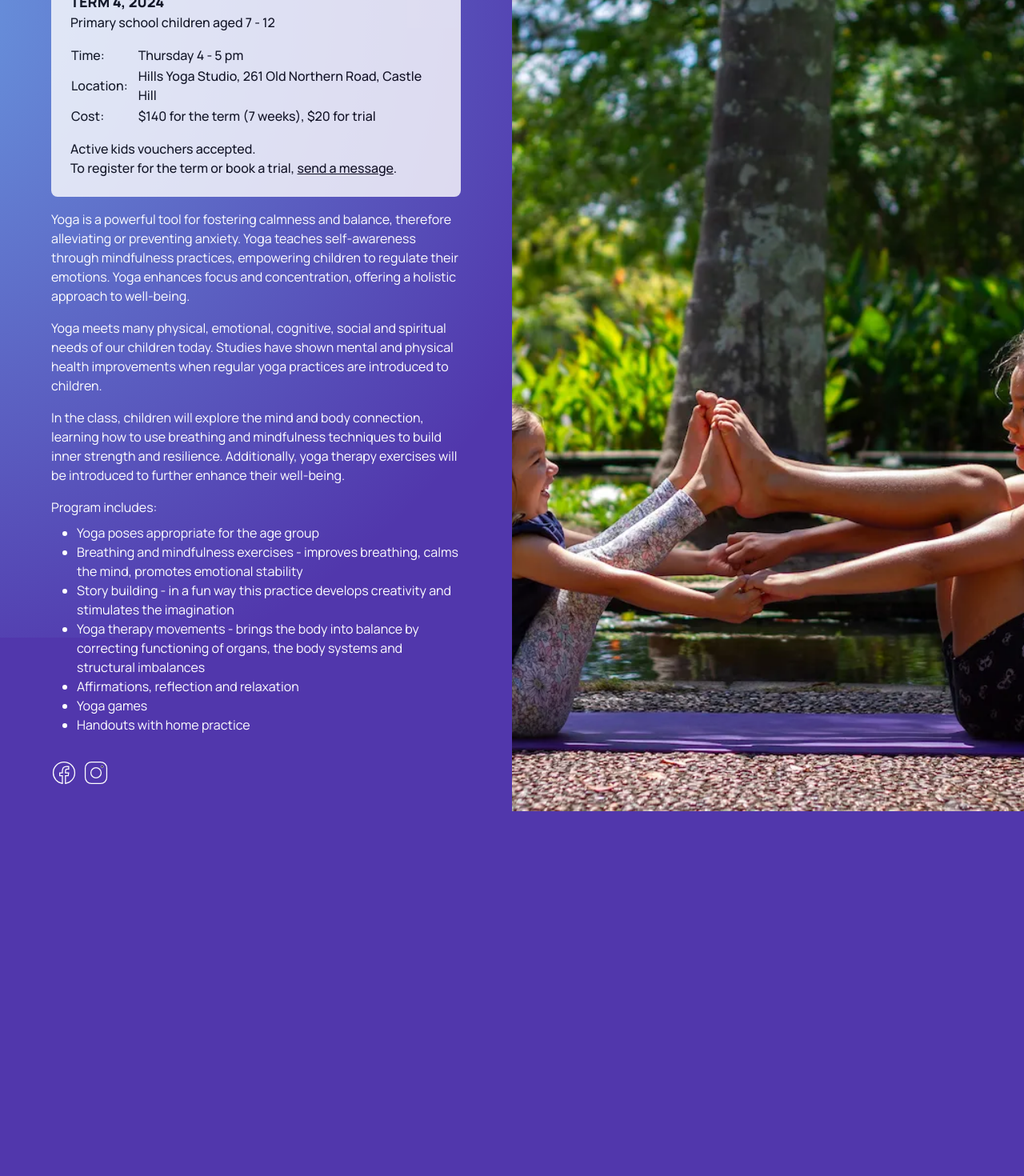
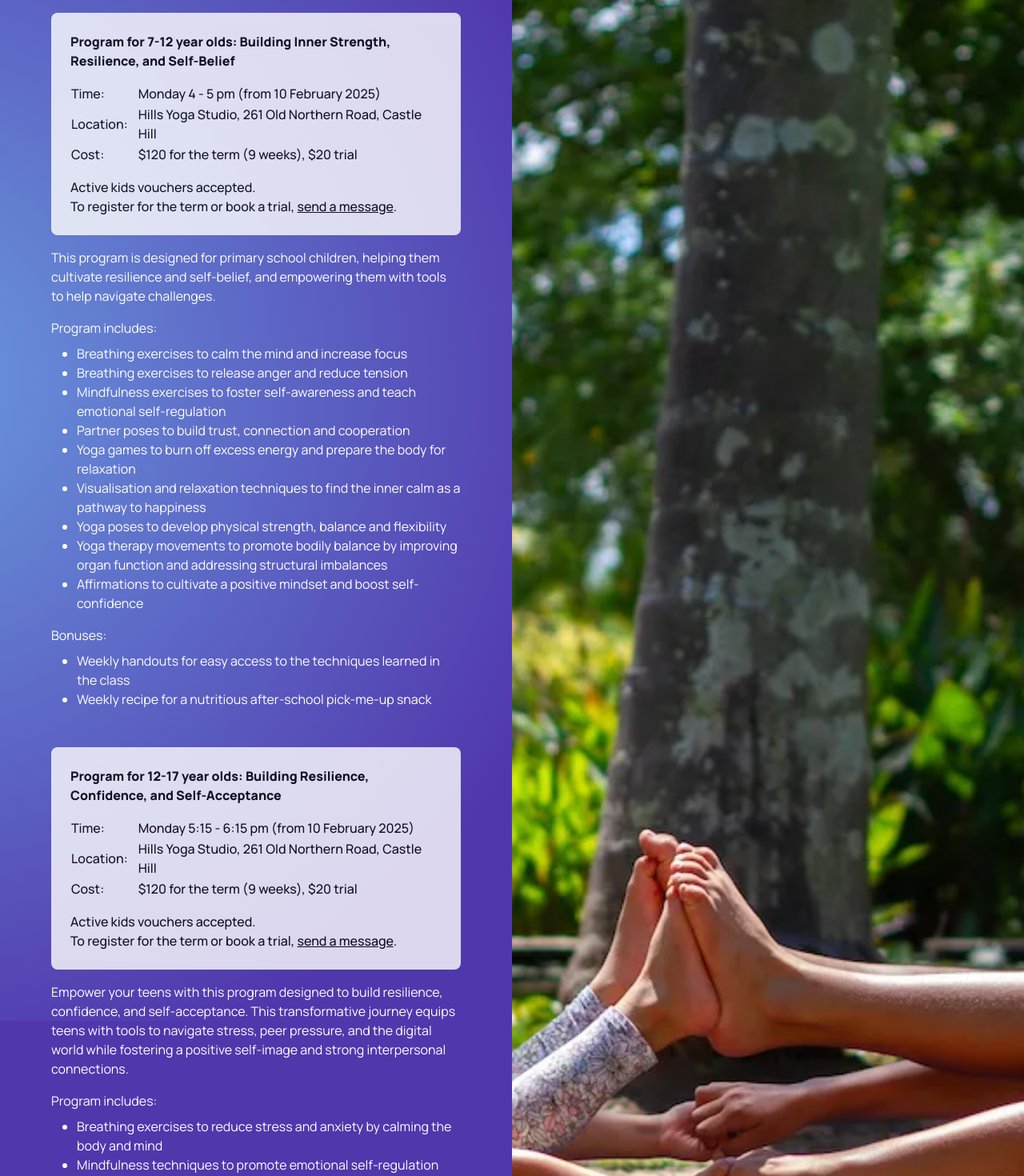
Before and after one commit to raycashmore/balayoga, a Next.js app: page /kids-yoga in a window 1280 px wide. Shown: the part 220-1690 px from the top of the page at 80% size. Before the commit the page ends 1234 px from the top, so only its background shows below. Built offline with nearby package versions, Linux system fonts and the light colour scheme.

Commit message:
Term 1 2025

```diff
--- a/src/app/kids-yoga/page.tsx
+++ b/src/app/kids-yoga/page.tsx
@@ -6,18 +6,19 @@ import Link from "next/link";
 export default function Page() {
 	return (
 		<>
-			<BannerImage imgSrc="/IMG_3691.webp" />
+			<BannerImage imgSrc="/IMG_3691.webp" />{" "}
 			<MainContent>
 				<Back />
-
+				<p className="pb-2 text-xl font-black">Term 1, 2025</p>
 				<aside className="rounded-lg bg-white p-6 font-medium text-black opacity-80">
-					<p className="text-lg font-black text-black">TERM 4, 2024</p>
-					<p className="text-black">Primary school children aged 7 - 12</p>
+					<p className="font-black text-black">
+						Program for 7-12 year olds: Building Inner Strength, Resilience, and Self-Belief
+					</p>
 					<table className="my-4">
 						<tbody>
 							<tr>
 								<td>Time:</td>
-								<td>Thursday 4 - 5 pm</td>
+								<td>Monday 4 - 5 pm (from 10 February 2025)</td>
 							</tr>
 							<tr>
 								<td className="pr-3">Location:</td>
@@ -25,7 +26,7 @@ export default function Page() {
 							</tr>
 							<tr>
 								<td>Cost:</td>
-								<td>$140 for the term (7 weeks), $20 for trial</td>
+								<td>$120 for the term (9 weeks), $20 trial</td>
 							</tr>
 						</tbody>
 					</table>
@@ -38,38 +39,96 @@ export default function Page() {
 						.
 					</p>
 				</aside>
-
 				<p>
-					Yoga is a powerful tool for fostering calmness and balance, therefore alleviating or preventing anxiety. Yoga teaches
-					self-awareness through mindfulness practices, empowering children to regulate their emotions. Yoga enhances focus and
-					concentration, offering a holistic approach to well-being.{" "}
-				</p>
-				<p>
-					Yoga meets many physical, emotional, cognitive, social and spiritual needs of our children today. Studies have shown
-					mental and physical health improvements when regular yoga practices are introduced to children.
-				</p>
-				<p>
-					In the class, children will explore the mind and body connection, learning how to use breathing and mindfulness
-					techniques to build inner strength and resilience. Additionally, yoga therapy exercises will be introduced to further
-					enhance their well-being.
+					This program is designed for primary school children, helping them cultivate resilience and self-belief, and empowering
+					them with tools to help navigate challenges.{" "}
 				</p>
 				<div className="text-white">
 					<p className="pb-2">Program includes:</p>
 					<ul className="list-disc leading-6">
-						<li className="ml-8">Yoga poses appropriate for the age group</li>
+						<li className="ml-8">Breathing exercises to calm the mind and increase focus</li>
+						<li className="ml-8">Breathing exercises to release anger and reduce tension</li>
+						<li className="ml-8">Mindfulness exercises to foster self-awareness and teach emotional self-regulation</li>
+						<li className="ml-8">Partner poses to build trust, connection and cooperation</li>
+						<li className="ml-8">Yoga games to burn off excess energy and prepare the body for relaxation</li>
+						<li className="ml-8">Visualisation and relaxation techniques to find the inner calm as a pathway to happiness</li>
+						<li className="ml-8">Yoga poses to develop physical strength, balance and flexibility</li>
 						<li className="ml-8">
-							Breathing and mindfulness exercises - improves breathing, calms the mind, promotes emotional stability
+							Yoga therapy movements to promote bodily balance by improving organ function and addressing structural
+							imbalances
 						</li>
+						<li className="ml-8">Affirmations to cultivate a positive mindset and boost self-confidence</li>
+					</ul>
+				</div>
+				<div className="text-white">
+					<p className="pb-2">Bonuses:</p>
+					<ul className="list-disc leading-6">
+						<li className="ml-8">Weekly handouts for easy access to the techniques learned in the class</li>
+						<li className="ml-8">Weekly recipe for a nutritious after-school pick-me-up snack</li>
+					</ul>
+				</div>
+				<aside className="mt-8 rounded-lg bg-white p-6 font-medium text-black opacity-80">
+					<p className="font-black text-black">
+						Program for 12-17 year olds: Building Resilience, Confidence, and Self-Acceptance{" "}
+					</p>
+					<table className="my-4">
+						<tbody>
+							<tr>
+								<td>Time:</td>
+								<td>Monday 5:15 - 6:15 pm (from 10 February 2025)</td>
+							</tr>
+							<tr>
+								<td className="pr-3">Location:</td>
+								<td>Hills Yoga Studio, 261 Old Northern Road, Castle Hill</td>
+							</tr>
+							<tr>
+								<td>Cost:</td>
+								<td>$120 for the term (9 weeks), $20 trial</td>
+							</tr>
+						</tbody>
+					</table>
+					<p className="text-black">Active kids vouchers accepted.</p>
+					<p className="text-black">
+						To register for the term or book a trial,{" "}
+						<Link href="contact" className="underline">
+							send a message
+						</Link>
+						.
+					</p>
+				</aside>
+				<p>
+					Empower your teens with this program designed to build resilience, confidence, and self-acceptance. This transformative
+					journey equips teens with tools to navigate stress, peer pressure, and the digital world while fostering a positive
+					self-image and strong interpersonal connections.
+				</p>
+				<div className="text-white">
+					<p className="pb-2">Program includes:</p>
+					<ul className="list-disc leading-6">
+						<li className="ml-8">Breathing exercises to reduce stress and anxiety by calming the body and mind</li>
+						<li className="ml-8">Mindfulness techniques to promote emotional self-regulation</li>
 						<li className="ml-8">
-							Story building - in a fun way this practice develops creativity and stimulates the imagination
+							Concentration and meditation practices to strengthen the brain’s frontal lobes, making teens resilient to
+							negative influences of technology and peer pressure
 						</li>
+						<li className="ml-8">Partner yoga poses to build trust, cooperation, and connection</li>
 						<li className="ml-8">
-							Yoga therapy movements - brings the body into balance by correcting functioning of organs, the body systems and
-							structural imbalances
+							Reflection activities to foster self-love and self-belief by recognising their unique strengths
 						</li>
-						<li className="ml-8">Affirmations, reflection and relaxation</li>
-						<li className="ml-8">Yoga games</li>
-						<li className="ml-8">Handouts with home practice </li>
+						<li className="ml-8">Affirmations and gratitude practices to support positive body image and boost self-esteem</li>
+						<li className="ml-8">Yoga poses to develop physical strength, balance and flexibility</li>
+						<li className="ml-8">
+							Yoga therapy movements to promote bodily balance by improving organ function and addressing structural
+							imbalances
+						</li>
+					</ul>
+				</div>
+				<div className="text-white">
+					<p className="pb-2">Bonuses:</p>
+					<ul className="list-disc leading-6">
+						<li className="ml-8">
+							My Wellbeing Journal as a personal space for reflections and introspections throughout the program and beyond
+						</li>
+						<li className="ml-8">Weekly handouts for easy access to the techniques learned in the class</li>
 					</ul>
 				</div>
 			</MainContent>
```
